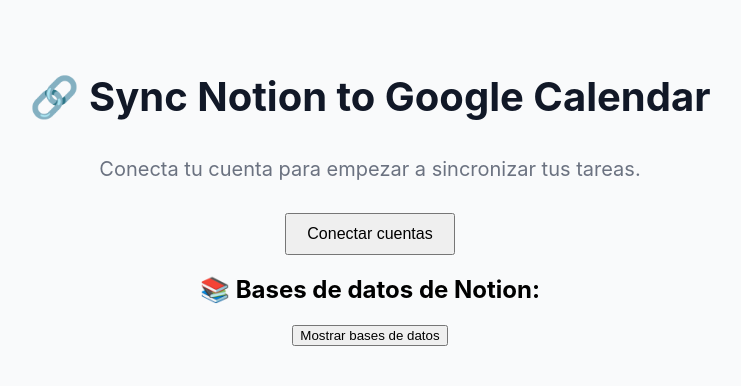
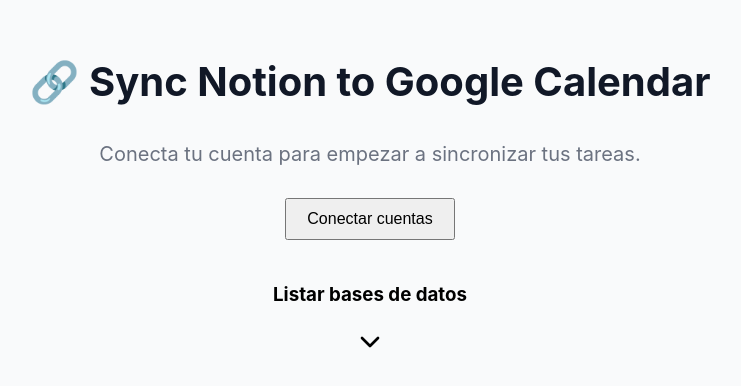
Before and after one commit to DarKev03/SyncNotiontoGoogleCalendar, a React (Create React App) app in the folder client/: page / in a window 1280 px wide. Shown: the part 236-622 px from the top of the page, without its empty margins (270-1011 px from the left). Built offline with nearby package versions, Linux system fonts and the light colour scheme.

Commit message:
Add hover import and update error message

```diff
--- a/client/src/components/DatabaseSelector.tsx
+++ b/client/src/components/DatabaseSelector.tsx
@@ -1,5 +1,6 @@
 import { useState } from 'react';
 import axios from 'axios';
+import { hover } from '@testing-library/user-event/dist/hover';
 
 interface NotionDatabase {
     id: string;
@@ -28,7 +29,7 @@
                 const notionUserId = params.get('notion_user_id');
 
                 if (!notionUserId) {
-                    setError('No hay cookie ni ID de usuario disponible.');
+                    setError('Debes conectar tus cuentas primero.');
                     return;
                 }
 
@@ -52,8 +53,23 @@
 
     return (
         <div>
-            <h2>📚 Bases de datos de Notion:</h2>
-            <button onClick={handleListDatabases}>Mostrar bases de datos</button>
+            <h3>Listar bases de datos</h3>
+            <button onClick={handleListDatabases} style={{ background: 'none', border: 'none', cursor: 'pointer' }}>
+                <svg
+                    xmlns="http://www.w3.org/2000/svg"
+                    width="32"
+                    height="32"
+                    viewBox="0 0 24 24"
+                    fill="none"
+                    stroke="black"
+                    strokeWidth="2"
+                    strokeLinecap="round"
+                    strokeLinejoin="round"
+                >
+                    <polyline points="6 9 12 15 18 9" />
+                </svg>
+
+            </button>
 
             {error && <p style={{ color: 'red' }}>{error}</p>}
 
--- a/client/src/pages/Home.tsx
+++ b/client/src/pages/Home.tsx
@@ -21,10 +21,15 @@
       <p style={{ fontSize: '1.25rem', marginBottom: '2rem', color: '#6b7280' }}>
         Conecta tu cuenta para empezar a sincronizar tus tareas.
       </p>
-      <ConnectNotionButton />
+
+      <div style={{ marginBottom: '1.5rem' }}>
+        <ConnectNotionButton />
+      </div>
+
       <DatabaseSelector />
     </div>
   );
+
 };
 
 export default Home;
```
